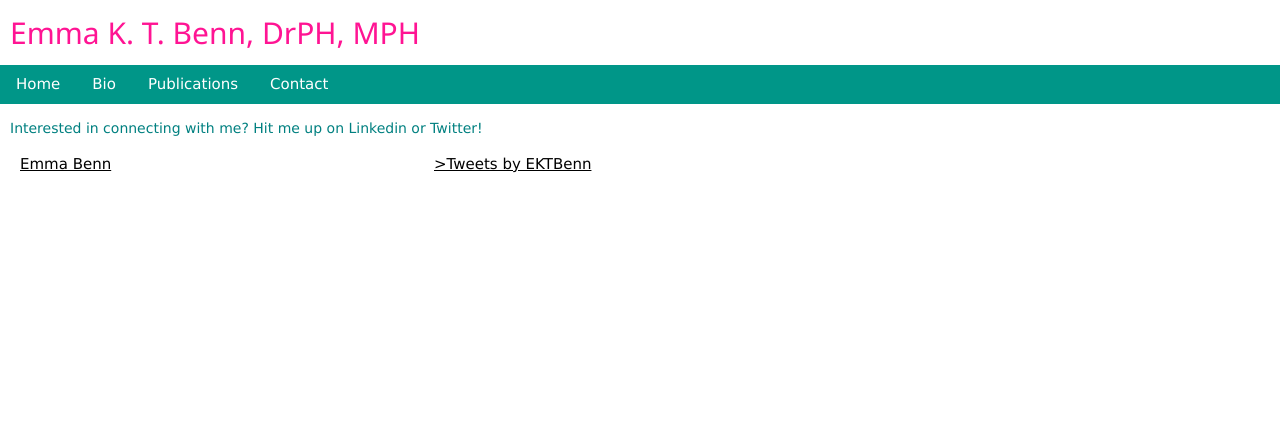
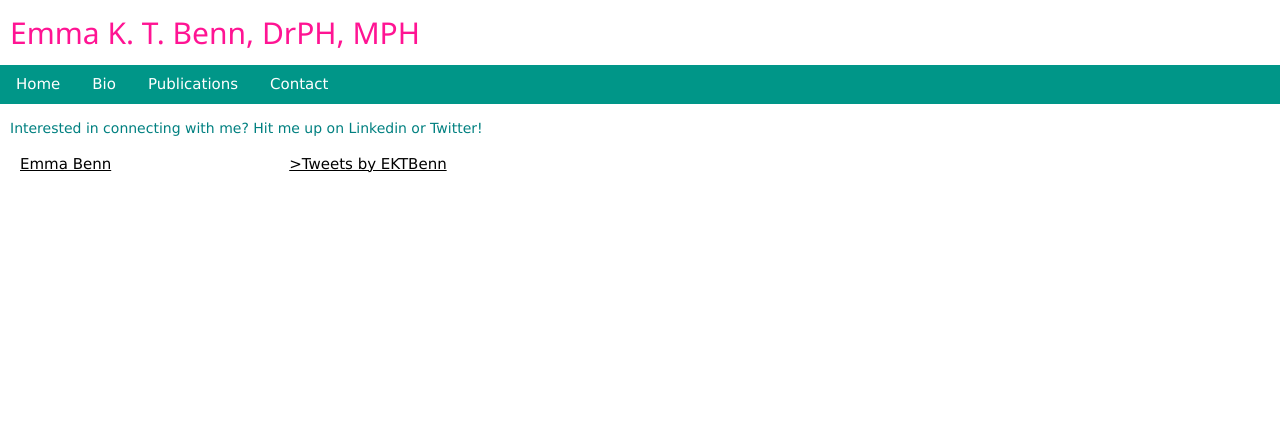
Before and after one commit to Ektb820/Ektb820.github.io, a plain HTML site: page contact.html in a window 1280 px wide. Drawn offline with nearby package versions, Linux system fonts and the light colour scheme.

Commit message:
Trying to work out dimensions.

```diff
--- a/contact.html
+++ b/contact.html
@@ -19,7 +19,7 @@
 <style>
 #sectionleft {
   float: left;
-  width: 20%;
+  max-width: 15%;
   height:280px;
   padding-left: 20px;
 }
@@ -32,7 +32,7 @@
 
 #sectionright {
   float: left;
-  width: 40%;
+  max-width: 40%;
   height:280px;
   padding-right:20px;
 }
```
